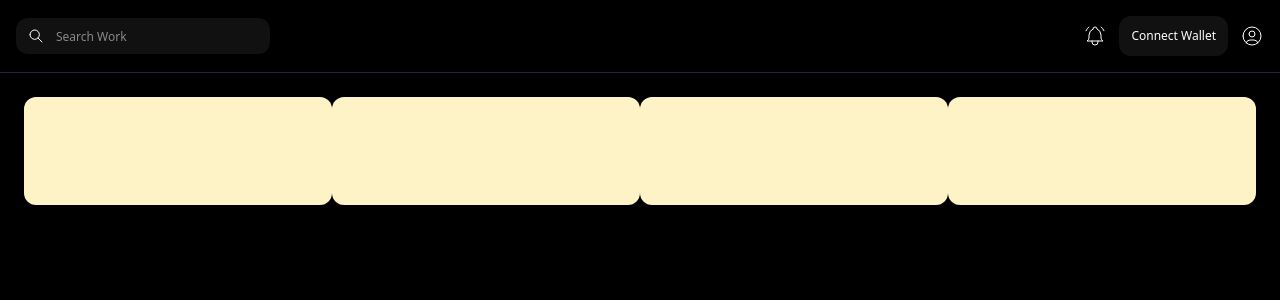
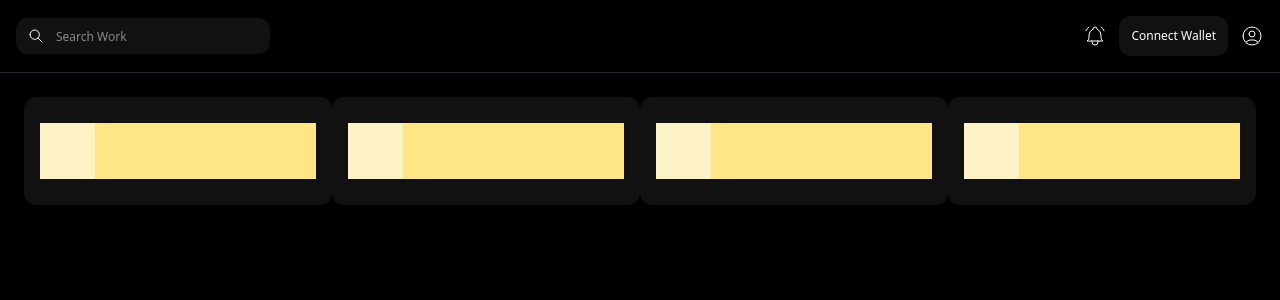
Before and after one commit to rachitdhaka/Drop-Service---Orbit-Us, a React (Vite) app: page /dashboard in a window 1280 px wide. Shown: the top 300 px of the page. Built offline with nearby package versions, Linux system fonts and the light colour scheme.

Commit message:
Dashboard

```diff
--- a/src/components/Boxes.jsx
+++ b/src/components/Boxes.jsx
@@ -2,8 +2,18 @@ import React from 'react'
 
 const Boxes = () => {
   return (
-    <div className='h-[108px] w-[326px] bg-amber-100 rounded-[12px]'>
+    <div className='h-[108px] w-[326px] bg-[#111111] rounded-[12px] flex justify-center items-center'>
+        <div className='h-[56px] w-[276px] bg-white flex '>
+            {/* left side Image */}
+            <div className='w-[20%] h-full bg-amber-100'>
 
+            </div>
+
+            {/* rightside text div */}
+            <div className='w-[80%] h-full bg-amber-200'>
+
+            </div>
+        </div>
     </div>
   )
 }
```
